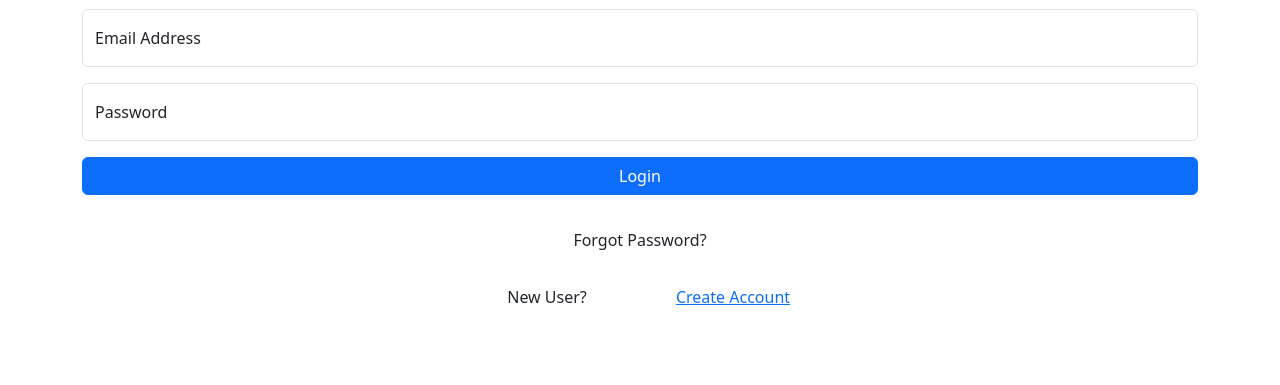
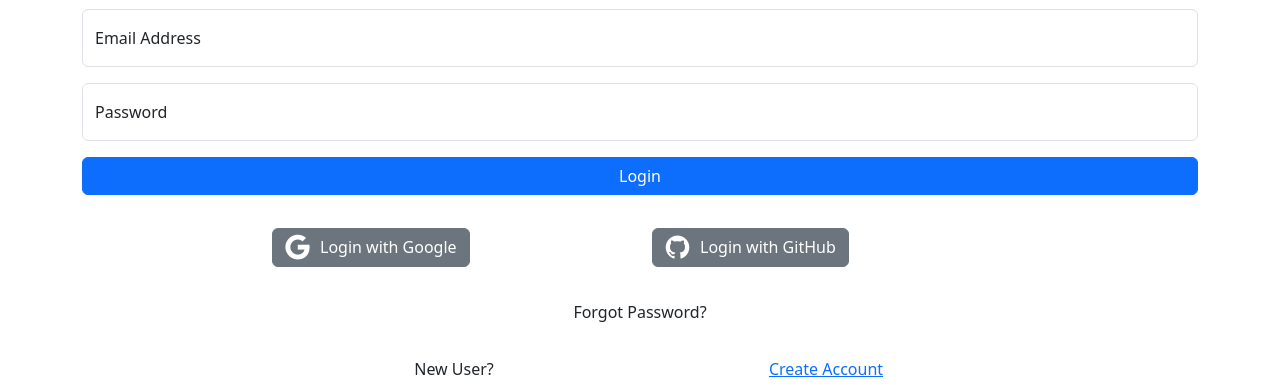
Before and after one commit to Folotu/FlyerScan, a Flask app: page /login in a window 1280 px wide. Shown: the part 415-800 px from the top of the page. Run offline with Flask 2, Linux system fonts and the light colour scheme; some libraries are stand-ins or nearby versions.

Commit message:
added github and external login button to login page

```diff
--- a/FlyerScan/static/css/login.css
+++ b/FlyerScan/static/css/login.css
@@ -40,3 +40,20 @@
     text-align: center;
 
 }
+
+.row#login-with{
+    display: flex;
+    justify-content: center;
+    align-items: center;
+    margin-top: 3%;
+    text-align: center;
+}
+
+i#login-icon{
+    font-size: 25px;
+    margin-right: 10px;
+}
+
+button#external-login{
+    display: flex;
+}
--- a/FlyerScan/templates/base.html
+++ b/FlyerScan/templates/base.html
@@ -7,6 +7,15 @@
 <link rel="stylesheet" href="{{ url_for('static', filename = '/css/login.css') }}">
 <link href="https://cdn.jsdelivr.net/npm/bootstrap@5.3.0-alpha1/dist/css/bootstrap.min.css" rel="stylesheet" integrity="sha384-GLhlTQ8iRABdZLl6O3oVMWSktQOp6b7In1Zl3/Jr59b6EGGoI1aFkw7cmDA6j6gD" crossorigin="anonymous">
 <link rel="manifest" href="../static/manifest.json">
+
+
+
+<!-- Icons -->
+
+<link rel="stylesheet" href="https://cdn.jsdelivr.net/gh/devicons/devicon@v2.15.1/devicon.min.css">
+
+<link rel="stylesheet" href="https://cdn.jsdelivr.net/gh/devicons/devicon@v2.15.1/devicon.min.css">
+
 
     <!--  flash alerts  -->
 
--- a/FlyerScan/templates/login.html
+++ b/FlyerScan/templates/login.html
@@ -36,6 +36,18 @@
         <div class="d-grid gap-2">
           <button type="submit" class="btn btn-primary">Login</button>
         </div>
+        <div class="row" id="login-with">
+        <div class="col-sm-4">
+          <button type="button" class="btn btn-secondary" id="external-login">
+            <i class="devicon-google-plain" id="login-icon"></i>
+          Login with Google</button>
+        </div>
+        <div class="col-sm-4">
+          <button type="button" class="btn btn-secondary" id="external-login" onclick="location.href= '/github'">
+            <i class="devicon-github-original" id="login-icon" ></i>
+            Login with GitHub</button>
+        </div>
+      </div>
       </form>
 
       <div class="container">
@@ -43,11 +55,11 @@
           <a> Forgot Password? </a>
         </div>
         <div class="row" id="row2">
-          <div class="col-sm-2" id="small-col">
+          <div class="col-sm-4" id="small-col">
             <a> New User?</a>
           </div>
 
-          <div class="col-sm-2" id="small-col">
+          <div class="col-sm-4" id="small-col">
             <a href="/signup"> Create Account</a>
           </div>
         </div>
```
Also changed, not shown: instance/FlyerScanApp.sqlite.
